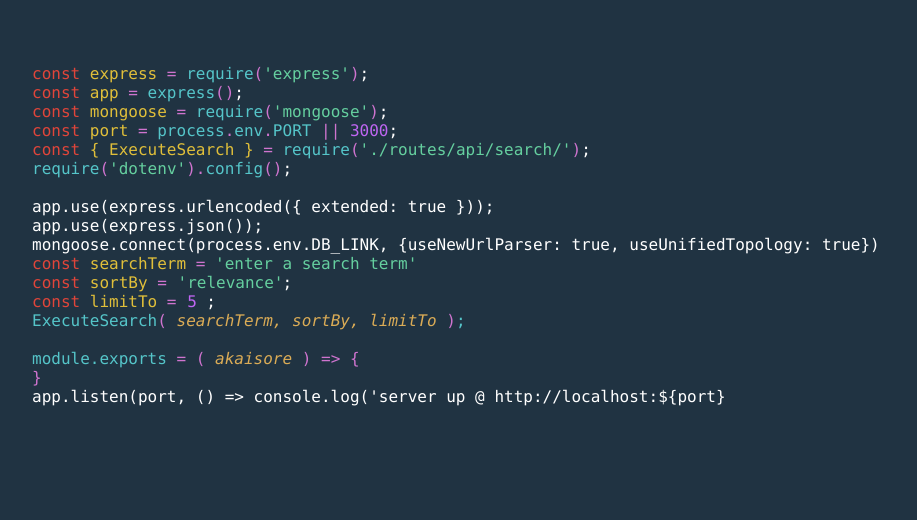
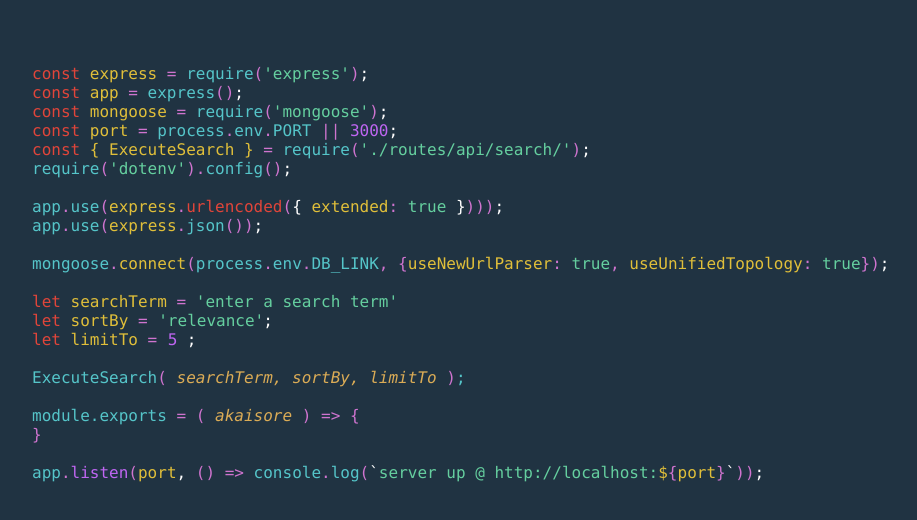
Before and after one commit to petewanca/akaisore, a React (Create React App) app: page / in a window 1280 px wide. Shown: the top 520 px of the page, without its empty margins (32-949 px from the left). Built offline with nearby package versions, Linux system fonts and the light colour scheme.

Commit message:
completes root page styling v1

```diff
--- a/src/components/Footer/Footer.js
+++ b/src/components/Footer/Footer.js
@@ -1,11 +1,27 @@
 import React from 'react';
-import { Operator } from '../../style';
+import { Operator, Value, VariableName, FunctionName, NumValue } from '../../style';
 export const Footer = () => {
     return (
         <div>
-            <Operator>{'}'}</Operator>
             <p>
-                app.listen(port, () => console.log('server up @ http://localhost:${'{'}port{'}'}
+                <Operator>{'}'}</Operator>
+            </p>
+            <br />
+            <p>
+                <FunctionName>app</FunctionName>
+                <Operator>.</Operator>
+                <NumValue>listen</NumValue>
+                <Operator>(</Operator>
+                <VariableName>port</VariableName>, <Operator>()</Operator> <Operator>=> </Operator>
+                <FunctionName>console</FunctionName>
+                <Operator>.</Operator>
+                <FunctionName>log</FunctionName>
+                <Operator>(</Operator>`<Value>server up @ http://localhost:</Value>
+                <VariableName>$</VariableName>
+                <Operator>{'{'}</Operator>
+                <VariableName>port</VariableName>
+                <Operator>{'}'}</Operator>`<Operator>)</Operator>
+                <Operator>)</Operator>;
             </p>
         </div>
     );
--- a/src/components/Form/SearchForm.js
+++ b/src/components/Form/SearchForm.js
@@ -36,7 +36,7 @@
 
     return (
         <form onSubmit={handleForm}>
-            <Variable>const </Variable>
+            <Variable>let </Variable>
             <VariableName>searchTerm </VariableName>
             <Operator>= </Operator>
             <input
@@ -46,7 +46,7 @@
                 onChange={(e) => setSearch(e.target.value)}
             />
             <br />
-            <Variable>const </Variable>
+            <Variable>let </Variable>
             <VariableName>sortBy </VariableName>
             <Operator>= </Operator>
             <select onChange={(e) => setSort(e.target.value)}>
@@ -57,7 +57,7 @@
             </select>
             ;
             <br />
-            <Variable>const </Variable>
+            <Variable>let </Variable>
             <VariableName>limitTo </VariableName>
             <Operator>= </Operator>
             <select className='select-num' onChange={(e) => setLimit(e.target.value)}>
@@ -67,6 +67,7 @@
                 <option value={50}>50</option>
             </select>
             ;
+            <br />
             <br />
             <button type='submit'>
                 <FunctionName>
--- a/src/components/Header/Header.js
+++ b/src/components/Header/Header.js
@@ -77,14 +77,47 @@
             </p>
             <br />
             <p>
-                app.use(express.urlencoded({'{'} extended: true {'}'}));
+                <FunctionName>app</FunctionName>
+                <Operator>.</Operator>
+                <FunctionName>use</FunctionName>
+                <Operator>(</Operator>
+                <VariableName>express</VariableName>
+                <Operator>.</Operator>
+                <Variable>urlencoded</Variable>
+                <Operator>(</Operator>
+                {'{'} <VariableName>extended</VariableName>
+                <Operator>:</Operator> <Value>true</Value> {'}'}
+                <Operator>)))</Operator>;
             </p>
-            <p>app.use(express.json());</p>
             <p>
-                mongoose.connect(process.env.DB_LINK, {'{'}
-                useNewUrlParser: true, useUnifiedTopology: true
-                {'}'})
+                <FunctionName>app</FunctionName>
+                <Operator>.</Operator>
+                <FunctionName>use</FunctionName>
+                <Operator>(</Operator>
+                <VariableName>express</VariableName>
+                <Operator>.</Operator>
+                <FunctionName>json</FunctionName>
+                <Operator>())</Operator>;
             </p>
+            <br />
+            <p>
+                <FunctionName>mongoose</FunctionName>
+                <Operator>.</Operator>
+                <VariableName>connect</VariableName>
+                <Operator>(</Operator>
+                <FunctionName>process</FunctionName>
+                <Operator>.</Operator>
+                <FunctionName>env</FunctionName>
+                <Operator>.</Operator>
+                <FunctionName>DB_LINK</FunctionName>
+                <Operator>, {'{'}</Operator>
+                <VariableName>useNewUrlParser</VariableName>
+                <Operator>:</Operator> <Value>true</Value>
+                <Operator>,</Operator> <VariableName>useUnifiedTopology</VariableName>
+                <Operator>:</Operator> <Value>true</Value>
+                <Operator>{'}'})</Operator>;
+            </p>
+            <br />
             <SearchForm />
             <br />
             <div>
--- a/src/components/Results/Post.js
+++ b/src/components/Results/Post.js
@@ -44,6 +44,10 @@
     return (
         <PostBox>
             {/* POST TITLE */}
+            <p>
+                <Variable>const </Variable>
+                <VariableName>{post.title}</VariableName>
+            </p>
             <p>
                 <Variable>let </Variable>
                 <VariableName>title </VariableName>
--- a/src/style/index.js
+++ b/src/style/index.js
@@ -39,5 +39,5 @@
 `;
 
 export const FirstIndent = styled.div`
-    margin-left: 4%;
+    margin-left: 1%;
 `;
```
